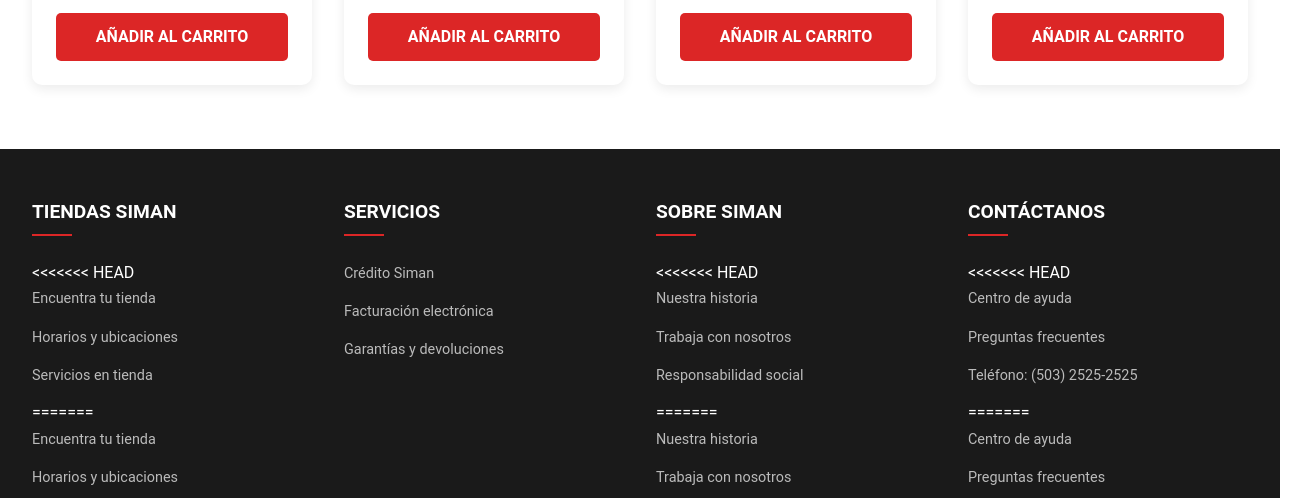
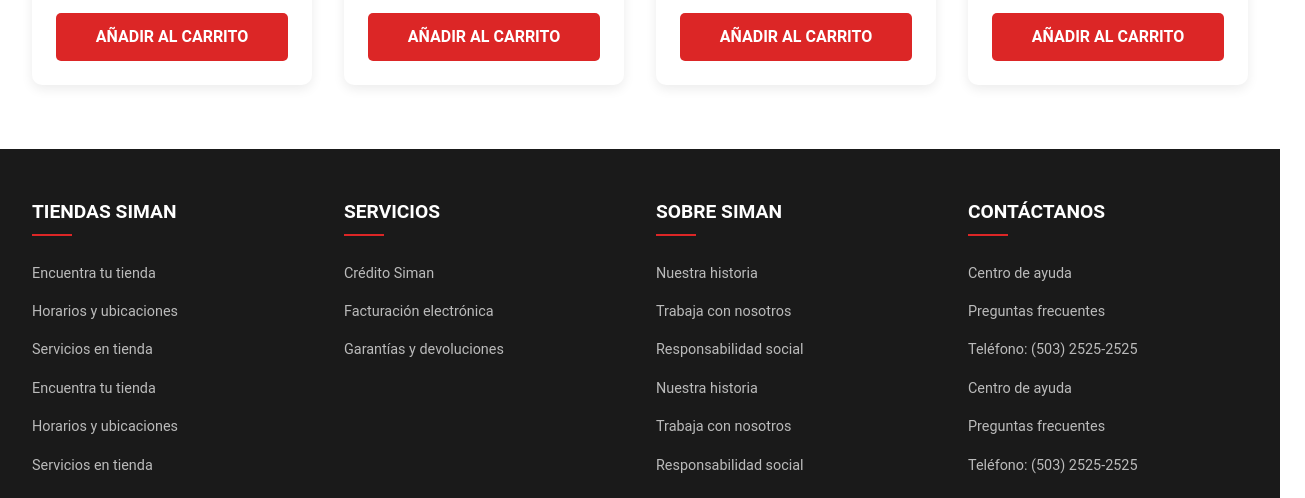
Before and after one commit to Sarahi2006/Proyecto-Siman, a plain HTML site: page Productos.html in a window 1280 px wide. Shown: the part 1222-1720 px from the top of the page, 1305 px wide, since content can reach past the window. Drawn offline with Linux system fonts and the light colour scheme.

Commit message:
FIX: correcciones en los archivos

```diff
--- a/Productos.html
+++ b/Productos.html
@@ -199,15 +199,12 @@
             <div class="footer-col">
                 <h3>TIENDAS SIMAN</h3>
                 <ul class="footer-links">
-<<<<<<< HEAD
                     <li><a href="sobre_nosotros.html">Encuentra tu tienda</a></li>
                     <li><a href="sobre_nosotros.html">Horarios y ubicaciones</a></li>
                     <li><a href="sobre_nosotros.html">Servicios en tienda</a></li>
-=======
                     <li><a href="sobre-nosotros.html">Encuentra tu tienda</a></li>
                     <li><a href="sobre-nosotros.html">Horarios y ubicaciones</a></li>
                     <li><a href="sobre-nosotros.html">Servicios en tienda</a></li>
->>>>>>> c020f9ed88f44b37bf6bb4fdf039b5156f65c32a
                 </ul>
             </div>
             <div class="footer-col">
@@ -221,29 +218,23 @@
             <div class="footer-col">
                 <h3>SOBRE SIMAN</h3>
                 <ul class="footer-links">
-<<<<<<< HEAD
                     <li><a href="sobre_nosotros.html">Nuestra historia</a></li>
                     <li><a href="sobre_nosotros.html">Trabaja con nosotros</a></li>
                     <li><a href="sobre_nosotros.html">Responsabilidad social</a></li>
-=======
                     <li><a href="sobre-nosotros.html">Nuestra historia</a></li>
                     <li><a href="sobre-nosotros.html">Trabaja con nosotros</a></li>
                     <li><a href="sobre-nosotros.html">Responsabilidad social</a></li>
->>>>>>> c020f9ed88f44b37bf6bb4fdf039b5156f65c32a
                 </ul>
             </div>
             <div class="footer-col">
                 <h3>CONTÁCTANOS</h3>
                 <ul class="footer-links">
-<<<<<<< HEAD
                     <li><a href="sobre_nosotros.html">Centro de ayuda</a></li>
                     <li><a href="sobre_nosotros.html">Preguntas frecuentes</a></li>
                     <li><a href="#">Teléfono: (503) 2525-2525</a></li>
-=======
                     <li><a href="sobre-nosotros.html">Centro de ayuda</a></li>
                     <li><a href="sobre-nosotros.html">Preguntas frecuentes</a></li>
                     <li><a href="tel:+50325252525">Teléfono: (503) 2525-2525</a></li>
->>>>>>> c020f9ed88f44b37bf6bb4fdf039b5156f65c32a
                 </ul>
                 <div class="social-links">
                     <a href="#"><i class="fab fa-facebook-f"></i></a>
```
Also changed, not shown: Sobre_nosotros.html (+0 -9 lines), index.html (+0 -9 lines).
